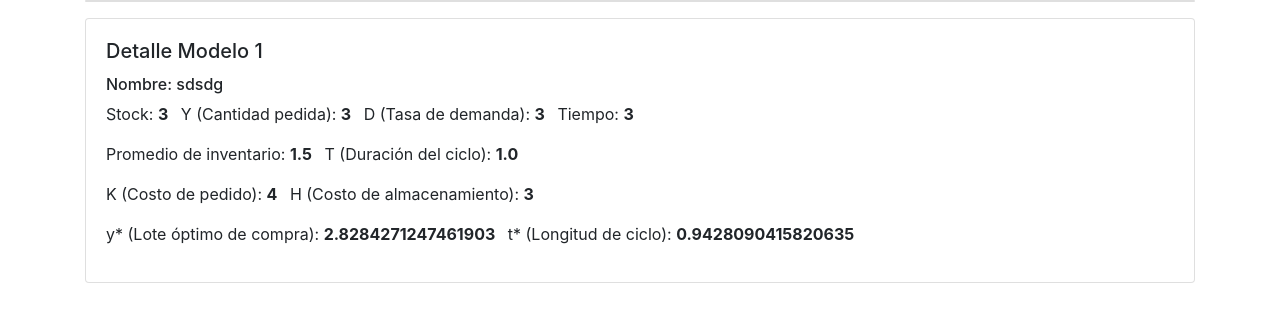
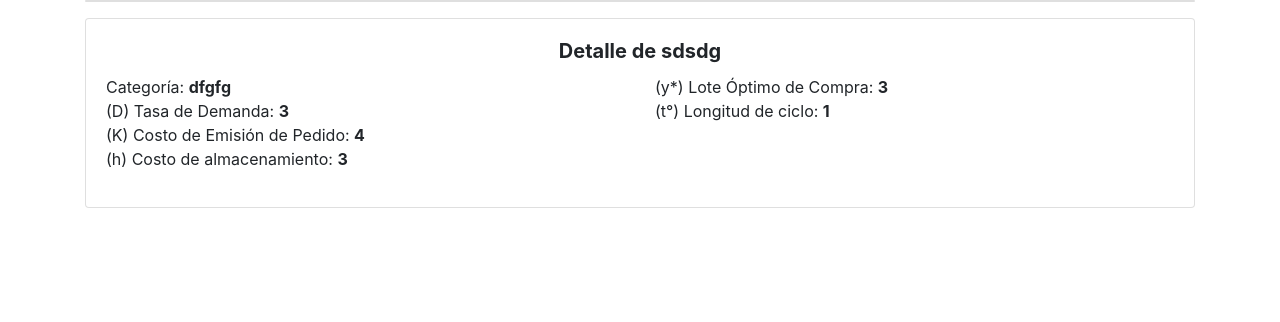
Before and after one commit to gabrielhruza/io, a Django app: page /msapp/modelo1/show/2/ in a window 1280 px wide. Shown: the part 72-394 px from the top of the page. Run offline with Django 3.2, Linux system fonts and the light colour scheme; a user stored in the database is signed in; data comes from the database, SQL or seed files in the repository; both versions use the stored data as it was before the commit; some libraries are stand-ins or nearby versions.

Commit message:
last commit

```diff
--- a/auth2/templates/auth2/login.html
+++ b/auth2/templates/auth2/login.html
@@ -26,8 +26,8 @@
 				<h4 class="card-title">Login</h4>
 					<form method="POST">{% csrf_token %}
 						<div class="form-group">
-							<label for="email">E-Mail</label>
-							<input id="email" type="text" class="form-control" name="username" value="" required autofocus>
+							<label for="usuario">Usuario</label>
+							<input id="usuario" type="text" class="form-control" name="username" value="" required autofocus>
 						</div>
 
 						<div class="form-group">
--- a/msapp/forms.py
+++ b/msapp/forms.py
@@ -5,4 +5,4 @@ from .models import Modelo1
 class Modelo1Form(ModelForm):
 	class Meta:
 		model 	= Modelo1
-		fields 	= ['nombre_producto', 'categoria', 'stock', 'y', 'tiempo', 'd', 'k', 'h']
+		fields 	= ['nombre_producto', 'categoria', 'd', 'k', 'h', 'tiempo']
--- a/msapp/models.py
+++ b/msapp/models.py
@@ -18,40 +18,35 @@ class Modelo1(models.Model):
 	usuario 	= models.ForeignKey(User, on_delete=models.CASCADE)
 
 	#stock actual
-	stock 		= models.IntegerField(verbose_name = "Stock actual")
-
-	#Cantidad pedida (cantidad de unidades)
-	y 		= models.IntegerField(verbose_name='Cantidad pedida')
+	#stock 		= models.IntegerField(verbose_name = "Stock actual", default=100)
 
 	#Tiempo de simulacion
 	tiempo 	= models.IntegerField(default=1)
 
 	#Tasa de demanda (unidades por unidad de tiempo)
-	d		= models.IntegerField(verbose_name='Demanda')
+	d		= models.IntegerField(verbose_name='Tasa de Demanda')
 
 	#Costo de preparación correspondiente
 	#a la colocación de un pedido ($/pedido)
-	k 		= models.IntegerField(verbose_name='Costo de elaboración pedido')
+	k 		= models.IntegerField(verbose_name='Costo de Preparación de Pedido')
 
 	#Costo de almacenamiento
 	#($ por unidad en inventario por unidad de tiempo)
-	h 		= models.IntegerField(verbose_name='Costo de almacenamiento')
+	h 		= models.IntegerField(verbose_name='Costo de Almacenamiento')
+
+
 
 	def __str__(self):
 		return self.nombre
 
-	def duracion_ciclo_pedido(self):
-		return self.y / self.d
-	t = property(duracion_ciclo_pedido)
-
 	def inventario_promedio(self):
-		return self.y / 2
+		return self.d / 2
 	ip = property(inventario_promedio)
 
 	def lote_optimo_compra(self):
-		return sqrt((2*self.k*self.d)/self.h)
+		return round(sqrt((2*self.k*self.d)/self.h))
 	loc = property(lote_optimo_compra)
 
 	def longitud_ciclo(self):
-		return self.loc / self.d
+		return round(self.loc / self.d)
 	lc 	= property(longitud_ciclo)
--- a/msapp/templates/msapp/modelo1/show.html
+++ b/msapp/templates/msapp/modelo1/show.html
@@ -9,51 +9,30 @@
 
 <div class="card">
 <div class="card-body">
-<h5 class="card-title">Detalle Modelo 1</h5>
 
-<h6>Nombre: {{ modelo.nombre_producto }}</h6>
+<h5 class="card-title text-center">
+<strong>Detalle de {{ modelo.nombre_producto }}</strong>
+</h5>
 
+<div class="row">
 
-<ul class="list-inline">
-   <li class="list-inline-item">
-   	Stock: 	<strong>{{ modelo.stock }}</strong>
-   </li>
-   <li class="list-inline-item">
-   	Y (Cantidad pedida): <strong>{{ modelo.y }}</strong>
-   </li>
-   <li class="list-inline-item">
-   	D (Tasa de demanda): <strong>{{ modelo.d }}</strong>
-   </li>
-   <li class="list-inline-item">
-   	Tiempo: <strong>{{ modelo.tiempo }}</strong>
-   </li>
-</ul>
-<ul class="list-inline">
-   	<li class="list-inline-item">
-   		Promedio de inventario:	<strong>{{ modelo.ip }}</strong>
-   	</li>
-   <li class="list-inline-item">
-   	T (Duración del ciclo):	<strong>{{ modelo.t }}</strong>
-   </li>
-</ul>
+  <div class="col-md-6 col-sm-12">
+    <ul class="list-unstyled">
+      <li>Categoría:  <strong>{{ modelo.categoria }}</strong></li>
+      <li>(D) Tasa de Demanda: <strong>{{ modelo.d }}</strong></li>
+      <li>(K) Costo de Emisión de Pedido: <strong>{{ modelo.k }}</strong></li>
+      <li>(h) Costo de almacenamiento: <strong>{{ modelo.h }}</strong></li>
+    </ul>
+  </div>
 
-<ul class="list-inline">
-   <li class="list-inline-item">
-   	K (Costo de pedido): <strong>{{ modelo.k }}</strong>
-   </li>
-   <li class="list-inline-item">
-   	H (Costo de almacenamiento): <strong>{{ modelo.h }}</strong>
-   </li>
-</ul>
+  <div class="col-md-6 col-sm-12">
+    <ul class="list-unstyled">
+      <li>(y*) Lote Óptimo de Compra: <strong>{{ modelo.loc }}</strong></li>
+      <li>(t°) Longitud de ciclo: <strong>{{ modelo.lc }}</strong></li>
+    </ul>
+  </div>
 
-<ul class="list-inline">
-   <li class="list-inline-item">
-   	y* (Lote óptimo de compra): <strong>{{ modelo.loc }}</strong>
-   </li>
-   <li class="list-inline-item">
-   	t* (Longitud de ciclo): <strong>{{ modelo.lc }}</strong>
-   </li>
-</ul>
+</div>
 
 <div id="grafico"></div>
 
@@ -68,18 +47,18 @@
   // Chart data records -- each entry in this array corresponds to a point on
   // the chart.
   data: [
-    { year: '{{modelo.lc}}', value: '{{modelo.loc}}' },
-    { year: '10*{{modelo.lc}}', value: 0 },
-    { year: '10*{{modelo.lc}}', value: '{{modelo.loc}}' },
-    { year: '20*{{modelo.lc}}', value: 0 },
-    { year: '20*{{modelo.lc}}', value: '{{modelo.loc}}' },
-    { year: '30*{{modelo.lc}}', value: 0 },
-    { year: '30*{{modelo.lc}}', value: '{{modelo.loc}}' },
-    { year: '40*{{modelo.lc}}', value: 0 },
-    { year: '40*{{modelo.lc}}', value: '{{modelo.loc}}' },
+    { day: '{{modelo.lc}}', value: '{{modelo.loc}}' },
+    { day: '10*{{modelo.lc}}', value: 0 },
+    { day: '10*{{modelo.lc}}', value: '{{modelo.loc}}' },
+    { day: '20*{{modelo.lc}}', value: 0 },
+    { day: '20*{{modelo.lc}}', value: '{{modelo.loc}}' },
+    { day: '30*{{modelo.lc}}', value: 0 },
+    { day: '30*{{modelo.lc}}', value: '{{modelo.loc}}' },
+    { day: '40*{{modelo.lc}}', value: 0 },
+    { day: '40*{{modelo.lc}}', value: '{{modelo.loc}}' },
   ],
   // The name of the data record attribute that contains x-values.
-  xkey: 'year',
+  xkey: 'day',
   // A list of names of data record attributes that contain y-values.
   ykeys: ['value'],
   // Labels for the ykeys -- will be displayed when you hover over the
--- a/msapp/views.py
+++ b/msapp/views.py
@@ -27,7 +27,6 @@ def modelo1_nuevo(request):
 	if request.method == 'POST':
 		modelo 	= Modelo1Form(request.POST, prefix='modelo1')
 
-		print(modelo.is_valid())
 
 		if modelo.is_valid():
 
@@ -70,6 +69,7 @@ def modelo1_show(request, id):
 	usuario_logueado = request.user
 	modelo 	= Modelo1.objects.get(usuario=usuario_logueado, pk=id)
 
+
 	context = {
 		'titulo'	: titulo,
 		'modelo'	: modelo,
```
Also changed, not shown: db.sqlite3, msapp/migrations/0003_auto_20180527_1843.py (added), msapp/migrations/0004_remove_modelo1_stock.py (added).
